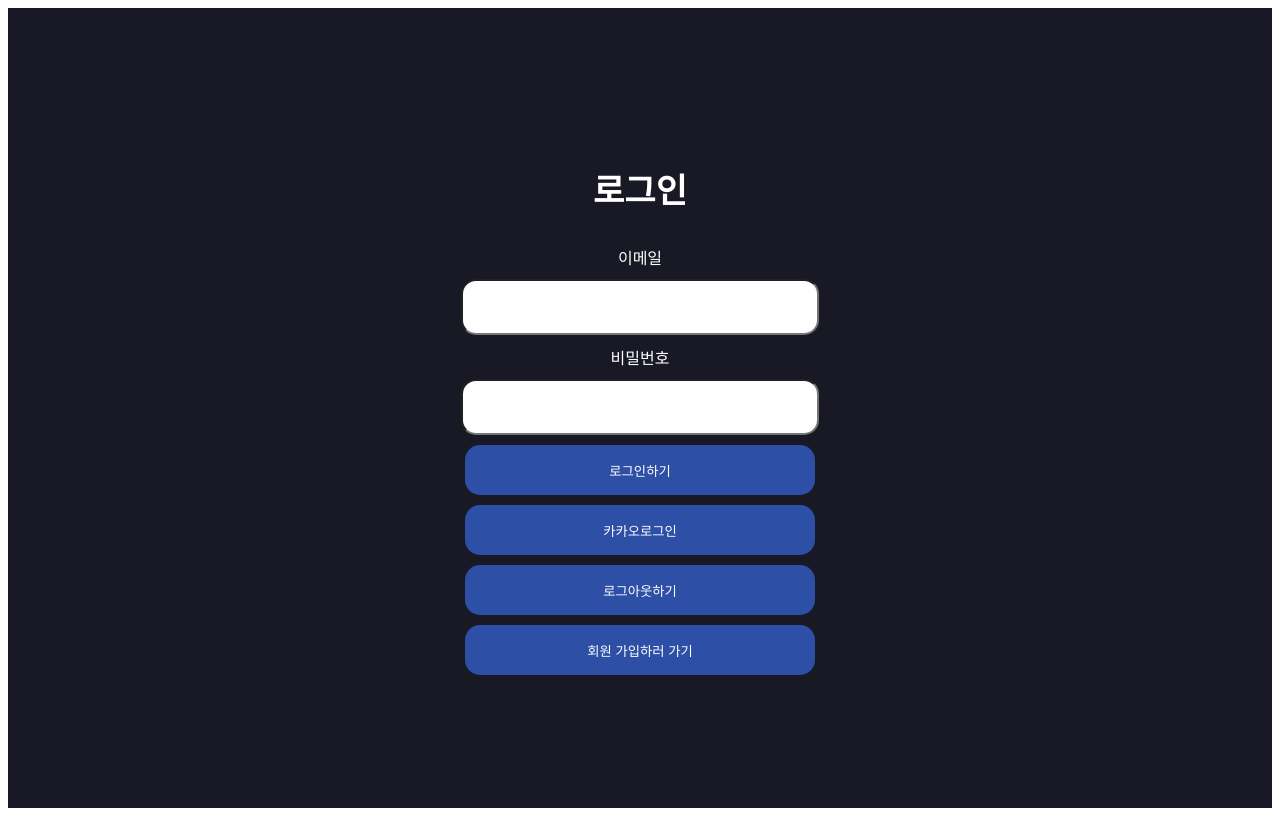
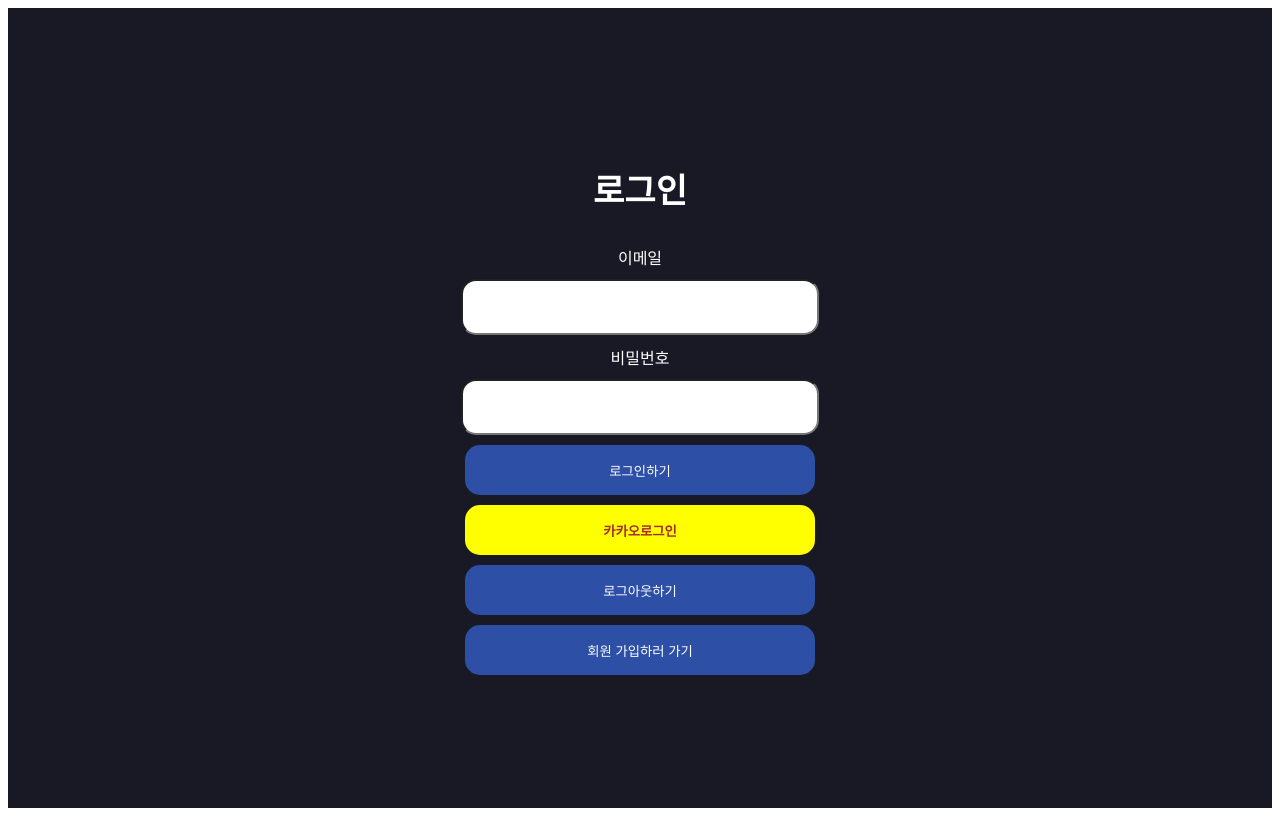
Before and after one commit to final-project-09a/todaygames, a React (Create React App) app: page /login in a window 1280 px wide. Built offline with nearby package versions, Linux system fonts and the light colour scheme; no server answers.

Commit message:
css 카카오 로그인 버튼

```diff
--- a/src/pages/login/Login.tsx
+++ b/src/pages/login/Login.tsx
@@ -2,7 +2,7 @@ import React, { useState } from 'react';
 import { supabasedata } from 'shared/supabase';
 import { Link } from 'react-router-dom';
 import styled from 'styled-components';
-import { StyledLogin, StyledForm, StyledInput, StyledButton, StyledH1, StyledLabel } from './styles';
+import { StyledLogin, StyledForm, StyledInput, StyledButton, StyledH1, StyledLabel, StkakaoButton } from './styles';
 
 interface FormData {
   email: string;
@@ -83,7 +83,7 @@ function Login() {
         <StyledButton type="submit">로그인하기</StyledButton>
       </StyledForm>
 
-      <StyledButton onClick={kakaologin}>카카오로그인</StyledButton>
+      <StkakaoButton onClick={kakaologin}>카카오로그인</StkakaoButton>
       <StyledButton onClick={handleLogout}>로그아웃하기</StyledButton>
 
       <Link to="/signup">
--- a/src/pages/login/styles.ts
+++ b/src/pages/login/styles.ts
@@ -37,6 +37,21 @@ const StyledButton = styled.button`
     background-color: #1c3669;
   }
 `;
+const StkakaoButton = styled.button`
+  width: 350px;
+  height: 50px;
+  flex-shrink: 0;
+  background-color: yellow;
+  color: brown;
+  border: none;
+  margin-top: 10px;
+  border-radius: 15px;
+  font-weight: bolder;
+
+  &:hover {
+    background-color: #1c3669;
+  }
+`;
 
 const StyledH1 = styled.h1`
   color: #ffffff;
@@ -57,4 +72,4 @@ const StyledLabel = styled.label`
   text-align: left;
 `;
 
-export { StyledLogin, StyledForm, StyledInput, StyledButton, StyledH1, StyledLabel };
+export { StyledLogin, StyledForm, StyledInput, StyledButton, StyledH1, StyledLabel, StkakaoButton };
```
